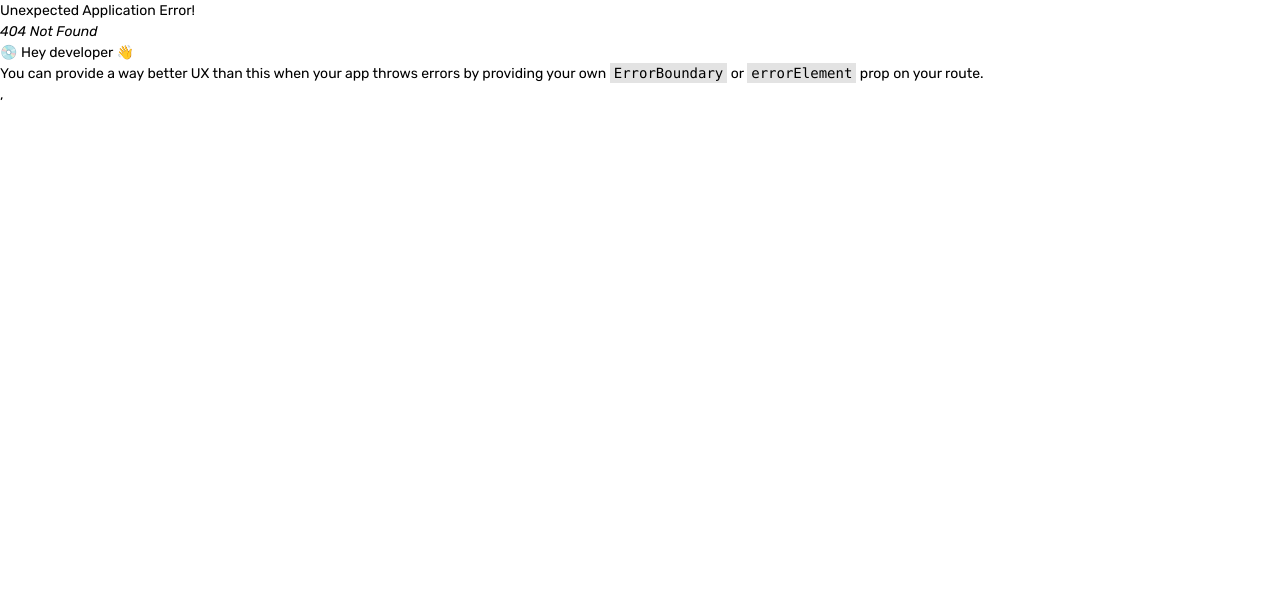
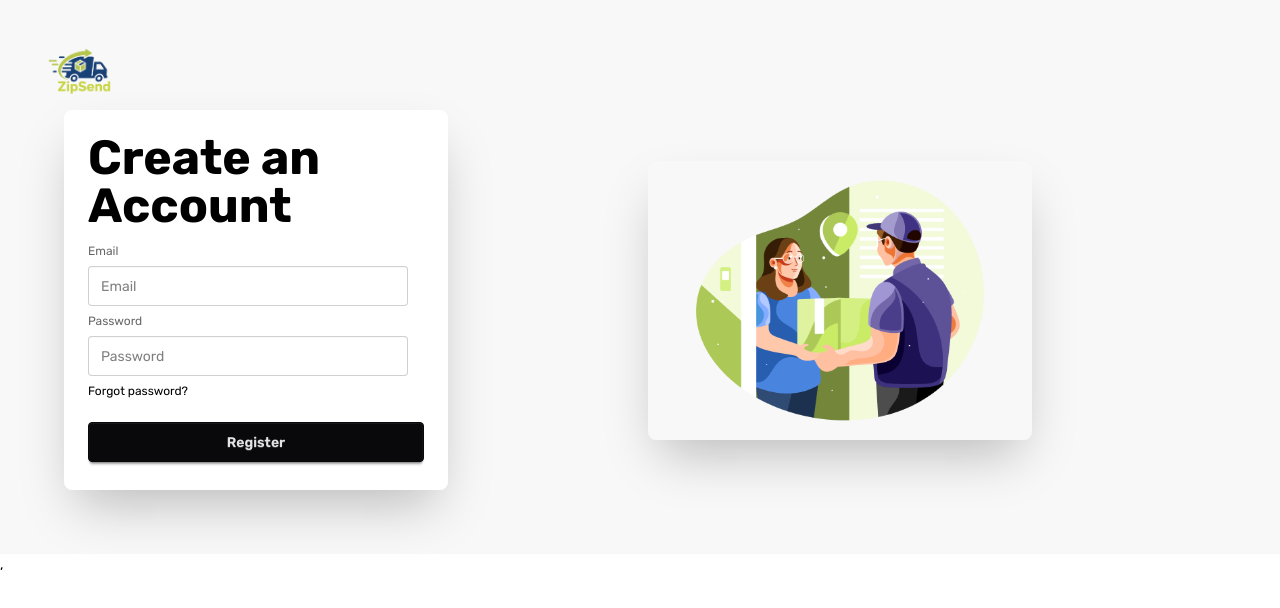
Before and after one commit to mehedihasan1337/ZipSend-client, a React (Vite) app: page /register in a window 1280 px wide. Before the commit this address had no page. Shown: the top 608 px of the page. Built offline with nearby package versions, Linux system fonts and the light colour scheme.

Commit message:
added register

```diff
--- /dev/null
+++ b/src/pages/Authentication/Register/Register.jsx
@@ -0,0 +1,54 @@
+import React from 'react';
+import { useForm } from 'react-hook-form';
+
+const Register = () => {
+    const { register, handleSubmit, formState: { errors } } = useForm()
+    const oneSubmit = data => {
+        console.log(data)
+    }
+    return (
+        <div>
+            <div className="card bg-base-100 w-full max-w-sm shrink-0 shadow-2xl">
+                <div className="card-body">
+                    <h2 className='text-5xl font-bold'>Create an Account</h2>
+                    <form onSubmit={handleSubmit(oneSubmit)}>
+                        <fieldset className="fieldset">
+                            {/* email */}
+                            <label className="label">Email</label>
+                            <input type="email"
+                                {...register('email', { required: true })}
+                                className="input"
+                                placeholder="Email" />
+                            {
+                                errors.email?.type === 'required' && <p
+                                    className=' text-red-500'>
+                                    Email is required
+                                </p>
+                            }
+                            {/* password */}
+                            <label className="label">Password</label>
+                            <input type="password"
+                                {...register("password", { required: true, minLength: 6 })}
+                                className="input"
+                                placeholder="Password" />
+                            {
+                                errors.password?.type === 'required' && <p
+                                    className=' text-red-500'>
+                                    password is required </p>
+                            }
+                            {
+                                errors.password?.type === 'minLength' &&
+                                 <p className='text-red-500'>Password must be 6 characters or longer</p>
+                            }
+
+                            <div><a className="link link-hover">Forgot password?</a></div>
+                            <button className="btn btn-neutral mt-4">Register</button>
+                        </fieldset>
+                    </form>
+                </div>
+            </div>
+        </div>
+    );
+};
+
+export default Register;
--- a/src/router/router.jsx
+++ b/src/router/router.jsx
@@ -3,6 +3,7 @@
 import Home from "../pages/Home/Home/Home";
 import AuthLayout from "../layouts/AuthLayout";
 import Login from "../pages/Authentication/Login/Login";
+import Register from "../pages/Authentication/Register/Register";
 
 
 export const router = createBrowserRouter([
@@ -23,7 +24,11 @@
       {
         path:"login",
         Component: Login,
-      }
+      },
+      {
+        path:"register",
+        Component:Register,
+      },
     ]
   }
 ]);
```
